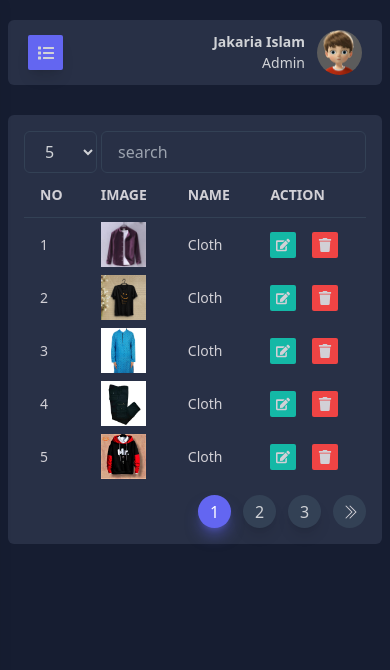
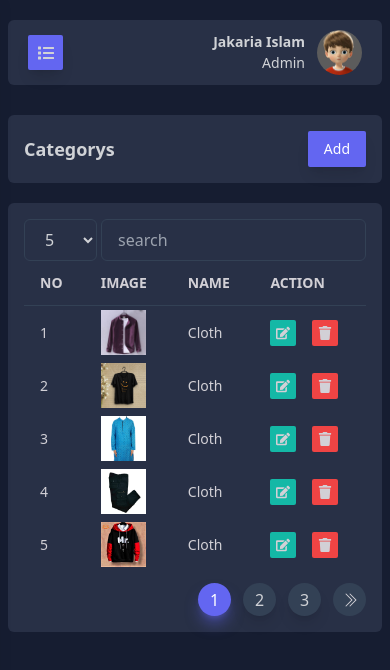
Before and after one commit to jakaria242/Multivendor-ecommerce-dashboard, a React (Create React App) app: page /admin/dashboard/category in a window 390 px wide. Shown: the top 670 px of the page. Built offline with nearby package versions, Linux system fonts and the light colour scheme; no server answers.

Commit message:
dashboard category page design some issue solve

```diff
--- a/src/views/admin/Category.jsx
+++ b/src/views/admin/Category.jsx
@@ -3,6 +3,7 @@
 import { FaEdit, FaTrash } from 'react-icons/fa'
 import Pagination from '../Pagination'
 import { BsImage } from 'react-icons/bs'
+import { GrClose } from 'react-icons/gr'
 
 const Category = () => {
 
@@ -15,6 +16,10 @@
 
   return (
     <div className='px-2 lg:px-7 pt-5'>
+      <div className='flex lg:hidden justify-between items-center mb-5 p-4 bg-[#283046] rounded-md'>
+         <h1 className='text-[#d0d2d6] font-semibold text-lg'>Categorys</h1>
+         <button onClick={()=>setShow(true)} className='bg-indigo-500 shadow-lg hover:shadow-indigo-500/50 px-4 py-2 cursor-pointer text-white rounded-sm text-sm'>Add</button>
+      </div>
        <div className='flex flex-wrap w-full'>
          <div className='w-full lg:w-7/12'>
          <div className='w-full p-4 bg-[#283046] rounded-md'>
@@ -68,10 +73,15 @@
             </div>
          </div>
          </div>
-         <div className={`w-[320px] lg:w-5/12 translate-x-100 lg:relative lg:right-0 fixed ${show ? 'right-0': '-right-[340px]'} z-20 top-0 transition-all duration-500`}>
+         <div className={`w-[320px] lg:w-5/12 translate-x-100 lg:relative lg:right-0 fixed ${show ? 'right-0': '-right-[340px]'} z-[555] top-0 transition-all duration-500`}>
             <div className='w-full pl-5'>
                <div className=' bg-[#283046] h-screen lg:h-auto px-3 py-2 lg:rounded-md text-[#d2d0d6]'>
-                   <h1 className='text-[#d2d0d6] font-semibold text-xl mb-4 w-full text-center'>Add Category</h1>
+                    <div className='flex justify-between lg:justify-center items-center mb-4'>
+                    <h1 className='text-[#d2d0d6] font-semibold text-xl  '>Add Category</h1>
+                    <div onClick={()=>setShow(false)}className='block lg:hidden cursor-pointer'>
+                       <GrClose/>
+                    </div>
+                    </div>
                    <form>
                      <div className='flex flex-col w-full gap-1 mb-3'>
                       <label htmlFor="name">Category name</label>
```
